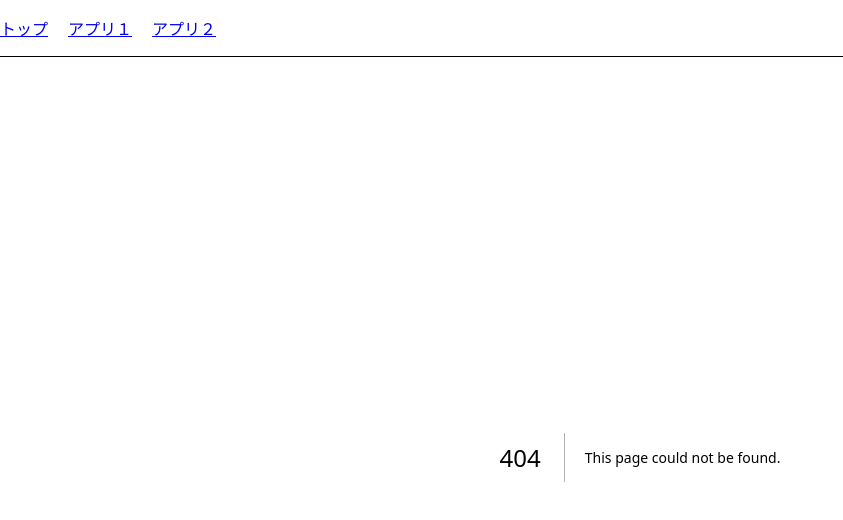
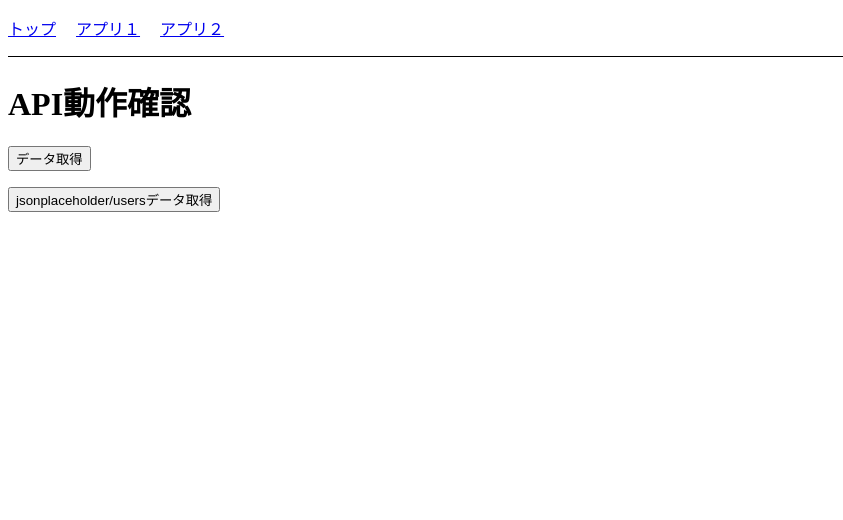
Before and after one commit to mochizukiaiichiro/nextjs-react-sample, a Next.js app: page /header/app2 in a window 1280 px wide. Before the commit this address had no page. Shown: the top 520 px of the page, without its empty margins (0-843 px from the left). Built offline with nearby package versions, Linux system fonts and the light colour scheme.

Commit message:
API通信のサンプルを追加

```diff
--- /dev/null
+++ b/src/app/api/route.ts
@@ -0,0 +1,3 @@
+export async function GET() {
+  return Response.json({ message: "Hello World" });
+}
--- /dev/null
+++ b/src/app/api/users/route.ts
@@ -0,0 +1,6 @@
+export async function GET() {
+  const url = `https://jsonplaceholder.typicode.com/users`;
+  const res = await fetch(url);
+  const data = await res.json();
+  return Response.json({ data });
+}
--- /dev/null
+++ b/src/app/header/app2/page.tsx
@@ -0,0 +1,5 @@
+import App from "@/components/application/app2/App";
+
+export default function Page() {
+    return <App/>
+}
--- /dev/null
+++ b/src/components/application/app2/App.tsx
@@ -0,0 +1,33 @@
+"use client"
+
+import { useState } from "react";
+
+export const App = () => {
+  const [data, setData] = useState("");
+  const [users, setUsers] = useState("");
+
+  const onClick1 = async () => {
+    const res = await fetch("/api");
+    const tmp = await res.json();
+    setData(tmp.message);
+  }
+
+  const onClick2 = async () => {
+    const res = await fetch("/api/users");
+    const tmp = await res.json();
+    const { data } = tmp;
+    setUsers(data[0].name)
+  }
+
+  return (
+    <>
+      <h1>API動作確認</h1>
+      <button onClick={onClick1}>データ取得</button>
+      <p>{data}</p>
+      <button onClick={onClick2}>jsonplaceholder/usersデータ取得</button>
+      <p>{users}</p>
+    </>
+  )
+}
+
+export default App
```
